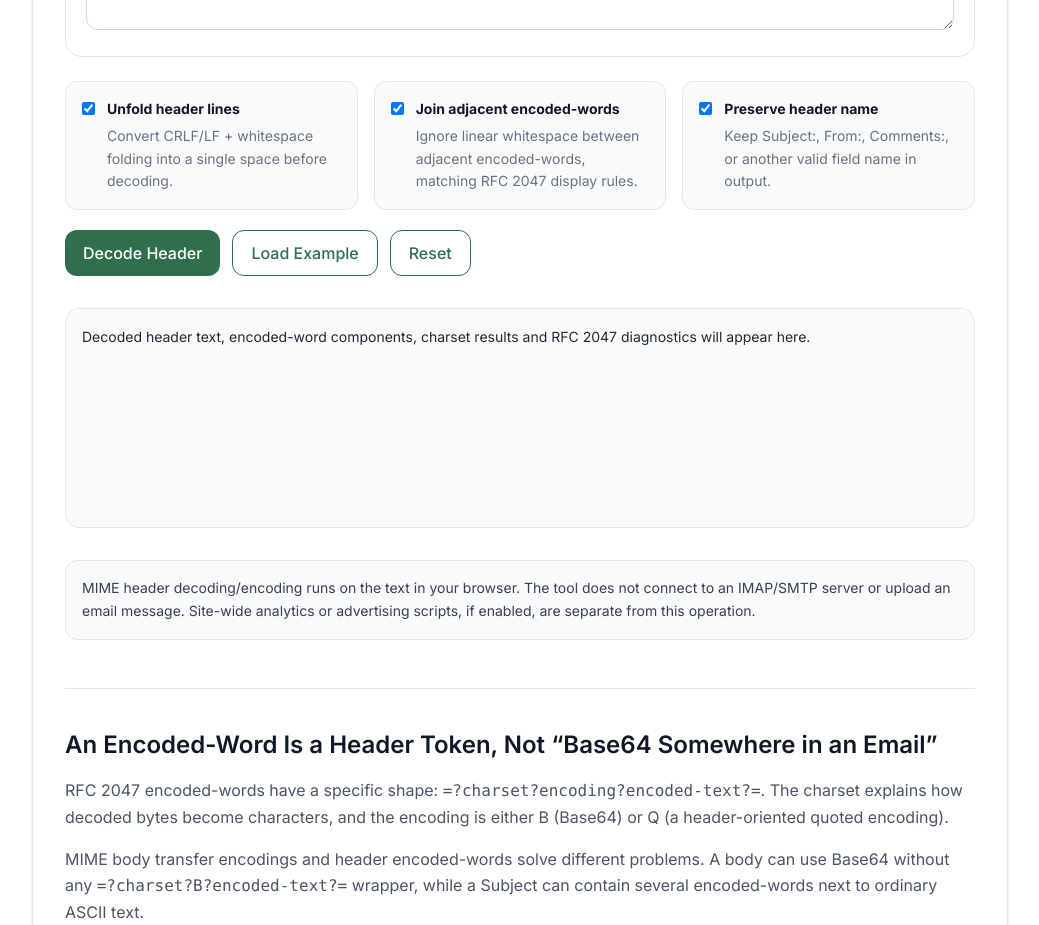
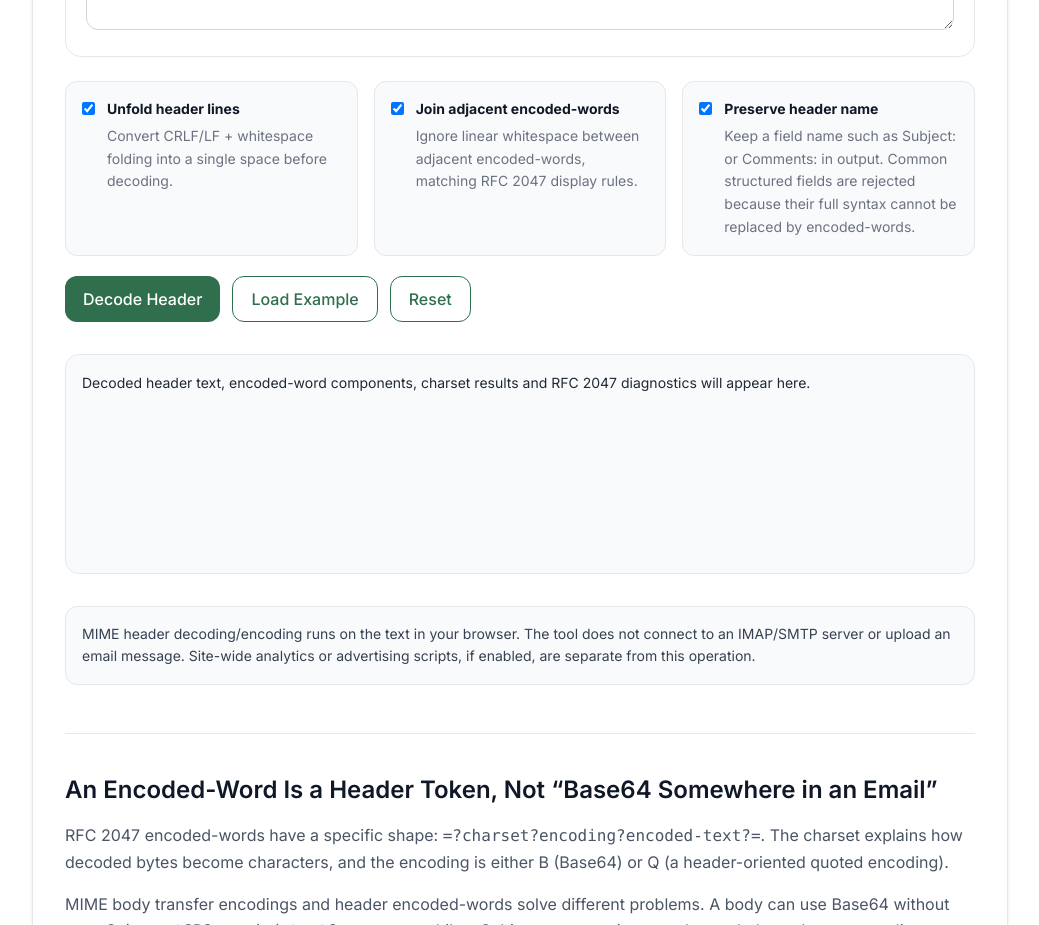
Before and after one commit to vaarunsonawwane-ops/yoryantra-new, a Next.js app: page /tools/mime-encoded-word-decoder in a window 1280 px wide. Shown: the part 820-1745 px from the top of the page, without its empty margins (120-1159 px from the left). Built offline with nearby package versions, Linux system fonts and the light colour scheme.

Commit message:
Step 14.3 — Encoding correctness

```diff
--- a/app/tools/mime-encoded-word-decoder/ToolClient.tsx
+++ b/app/tools/mime-encoded-word-decoder/ToolClient.tsx
@@ -695,7 +695,10 @@ function encodeBytes(text: string, charset: CharsetMode) {
       continue;
     }
 
-    if (codePoint <= 0xff && [0x81, 0x8d, 0x8f, 0x90, 0x9d].indexOf(codePoint) === -1) {
+    if (
+      codePoint <= 0x7f ||
+      (codePoint >= 0xa0 && codePoint <= 0xff)
+    ) {
       bytes.push(codePoint);
       continue;
     }
@@ -815,6 +818,40 @@ function encodeHeaderValue(
   const split = splitHeaderName(unfolded);
   const headerName = preserveHeaderName ? split.name : "";
   const body = preserveHeaderName && split.name ? split.body : unfolded;
+
+  if (
+    headerName &&
+    [
+      "FROM",
+      "TO",
+      "CC",
+      "BCC",
+      "SENDER",
+      "REPLY-TO",
+      "RESENT-FROM",
+      "RESENT-TO",
+      "RESENT-CC",
+      "RESENT-BCC",
+      "RESENT-SENDER",
+      "RETURN-PATH",
+      "RECEIVED",
+      "DATE",
+      "RESENT-DATE",
+      "MESSAGE-ID",
+      "RESENT-MESSAGE-ID",
+      "IN-REPLY-TO",
+      "REFERENCES",
+      "KEYWORDS",
+      "CONTENT-TYPE",
+      "CONTENT-DISPOSITION",
+      "CONTENT-TRANSFER-ENCODING",
+      "MIME-VERSION",
+    ].includes(headerName.toUpperCase())
+  ) {
+    throw new Error(
+      `${headerName}: has structured syntax that this whole-value encoder must not replace with one encoded-word sequence. Encode only the display text/phrase with "Preserve header name" off, then place it back into the structured field using an RFC-aware mail library.`
+    );
+  }
 
   if (!body) {
     throw new Error("Enter text to encode.");
@@ -1140,7 +1177,7 @@ export default function ToolClient() {
             clearResult();
           }}
           title="Preserve header name"
-          text="Keep Subject:, From:, Comments:, or another valid field name in output."
+          text="Keep a field name such as Subject: or Comments: in output. Common structured fields are rejected because their full syntax cannot be replaced by encoded-words."
         />
       </div>
 
--- a/app/tools/pem-certificate-encoder-decoder/ToolClient.tsx
+++ b/app/tools/pem-certificate-encoder-decoder/ToolClient.tsx
@@ -604,6 +604,12 @@ function buildResult(options: {
     if (!validLabel(label)) {
       throw new Error(
         "PEM label must be uppercase RFC 7468 label text without leading/trailing spaces or hyphens, consecutive spaces, or consecutive hyphens."
+      );
+    }
+
+    if (prohibitedGeneratorLabel(label)) {
+      throw new Error(
+        `"${label}" is a historical label that RFC 7468 generators must not emit. Use the standardized label for the actual structure instead.`
       );
     }
 
--- a/app/tools/quoted-printable-encoder-decoder/ToolClient.tsx
+++ b/app/tools/quoted-printable-encoder-decoder/ToolClient.tsx
@@ -827,7 +827,18 @@ function appendDecodedQuotedPrintableBytes(
     }
 
     options.warnings.push("A non-ASCII literal character was accepted during lenient decode; canonical Quoted-Printable should escape those bytes.");
-    const rawBytes = encodeToBytes(char, options.charsetMode);
+
+    const codePoint = text.codePointAt(index);
+    const literal =
+      codePoint === undefined
+        ? char
+        : String.fromCodePoint(codePoint);
+
+    if (literal.length === 2) {
+      index += 1;
+    }
+
+    const rawBytes = encodeToBytes(literal, options.charsetMode);
     rawBytes.forEach((byte) => bytes.push(byte));
   }
 }
```
